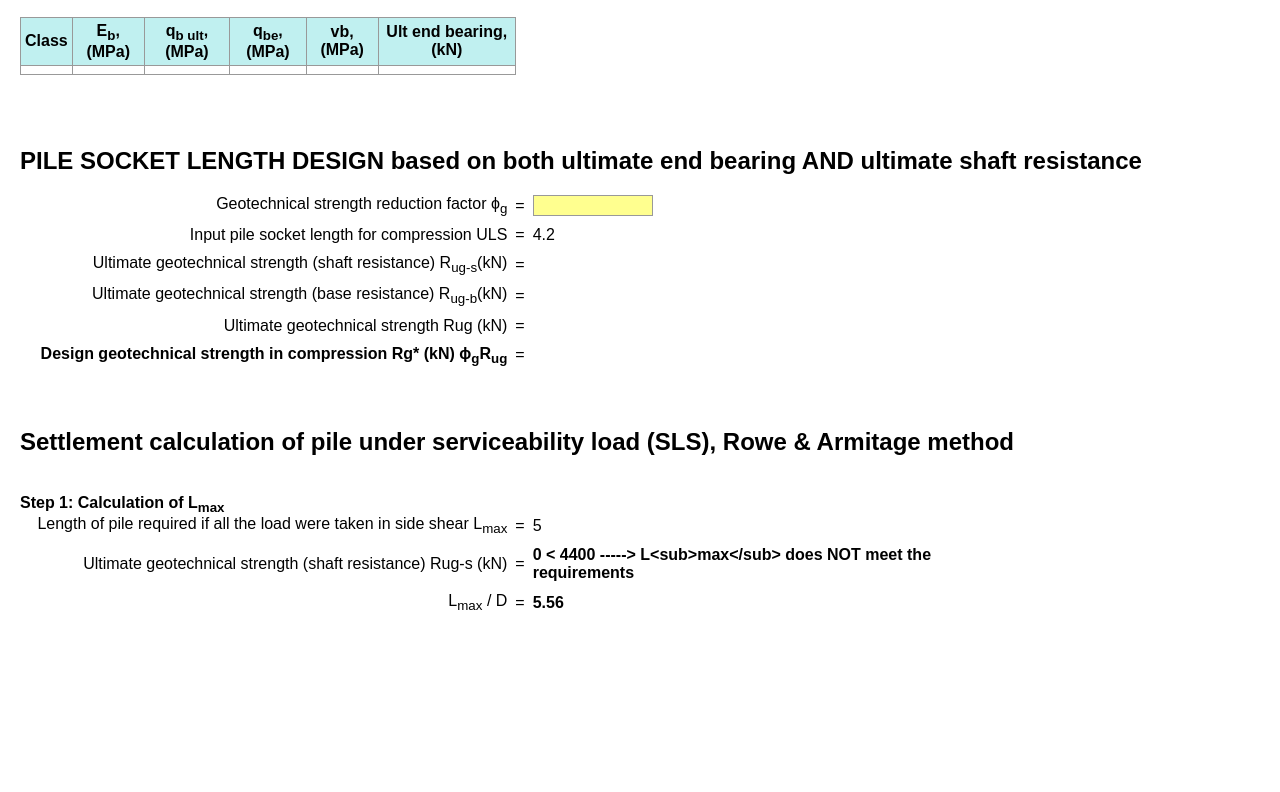
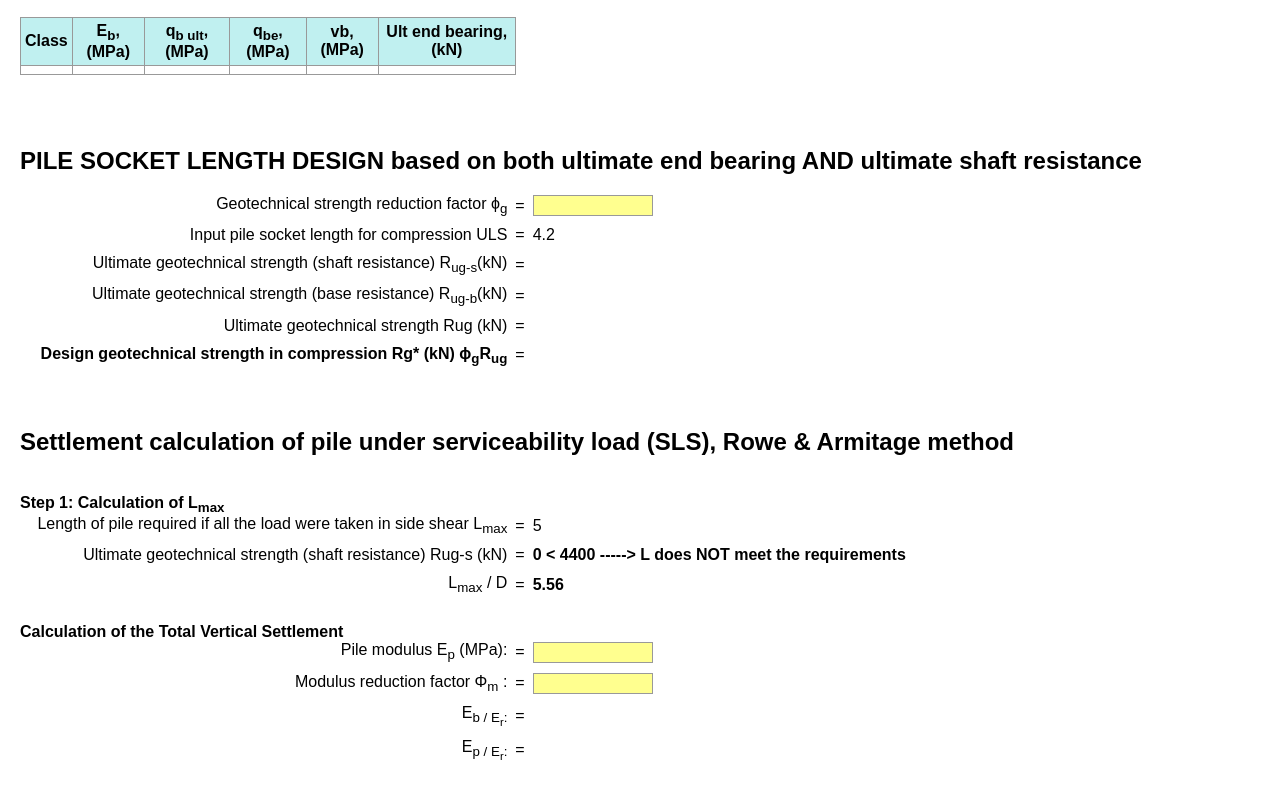
Before and after one commit to mimid919/Pile_Rock_Socket_Design, a website built with Vite: page index.html in a window 1280 px wide. Shown: the part 1784-2576 px from the top of the page. Before the commit the page ends 2427 px from the top, so only its background shows below. Built offline with nearby package versions, Linux system fonts and the light colour scheme.

Commit message:
end of 4 / 03

```diff
--- a/index.html
+++ b/index.html
@@ -656,7 +656,40 @@
     <div class = "equals">=</div>
     <div class = "value" style="font-weight: bold;" id = "LmaxOverD"></div>
   </div>
-</div>
+
+  <br>
+
+  <b>Calculation of the Total Vertical Settlement</b>
+  <div class = "wrapper">
+    <div class = "name">Pile modulus E<sub>p</sub> (MPa):</div>
+    <div class = "equals">=</div>
+    <div class = "value">
+      <input type = "text" id = "pileModulus">
+    </div>
+  </div>
+  <div class = "wrapper">
+    <div class = "name">Modulus reduction factor 	Φ<sub>m</sub> :</div>
+    <div class = "equals">=</div>
+    <div class = "value">
+      <input type = "text" id = "modulusReductionFactor">
+    </div>
+  </div>
+  <div class = "wrapper">
+    <div class = "name">
+      E<sub>b / E<sub>r</sub>:
+    </div>
+    <div class = "equals">=</div>
+    <div class = "value" id = "EbOverEr"></div>
+  </div>
+  <div class = "wrapper">
+    <div class = "name">
+      E<sub>p / E<sub>r</sub>:
+    </div>
+    <div class = "equals">=</div>
+    <div class = "value" id = "EpOverEr"></div>
+  </div></div>
+
+
 
 
 
--- a/src/calculations.js
+++ b/src/calculations.js
@@ -557,32 +557,33 @@ export function socketLengthDesign(inputs) {
 
 //----------------------------------------- SETTLEMENT CALCULATION SECTION  -----------------------------------------------
 export function settlementCalculation(inputs) {
+  //Inputs for caculating (loaded in through main.js )
   const {rockAdhesionSettlementTotal, uls, Lmax, pile_diameter } = inputs;
 
+  // Require inputs
   const requiredInputsFilled = uls && Lmax && pile_diameter;
 
+  // Outputs
+  const results = {
+    LmaxRequirements: '',
+    LmaxOverD: ''
+  };
+
+  // Return empty if required inputs missing
   if (!requiredInputsFilled) {
-    return {
-      rockAdhesionSettlementTotal: '',
-      settlement: ''
-    };
+    return;
   }
-  const results = {
-    LmaxRequirements,
-    LmaxOverD,
-
-  };
 
   if (rockAdhesionSettlementTotal > uls) {
     results.LmaxRequirements = `${rockAdhesionSettlementTotal} > ${uls} ----->
       L<sub>max</sub> meets the requirements`;
   }else{
     results.LmaxRequirements = `${rockAdhesionSettlementTotal} < ${uls} ----->
-      L<sub>max</sub> does NOT meet the requirements`;
+      L does NOT meet the requirements`;
   }
 
   LmaxRequirements.innerHTML = results.LmaxRequirements;
   results.LmaxOverD = round(Lmax / (pile_diameter / 1000));
 
-  return results
+  return results;
 }
```
